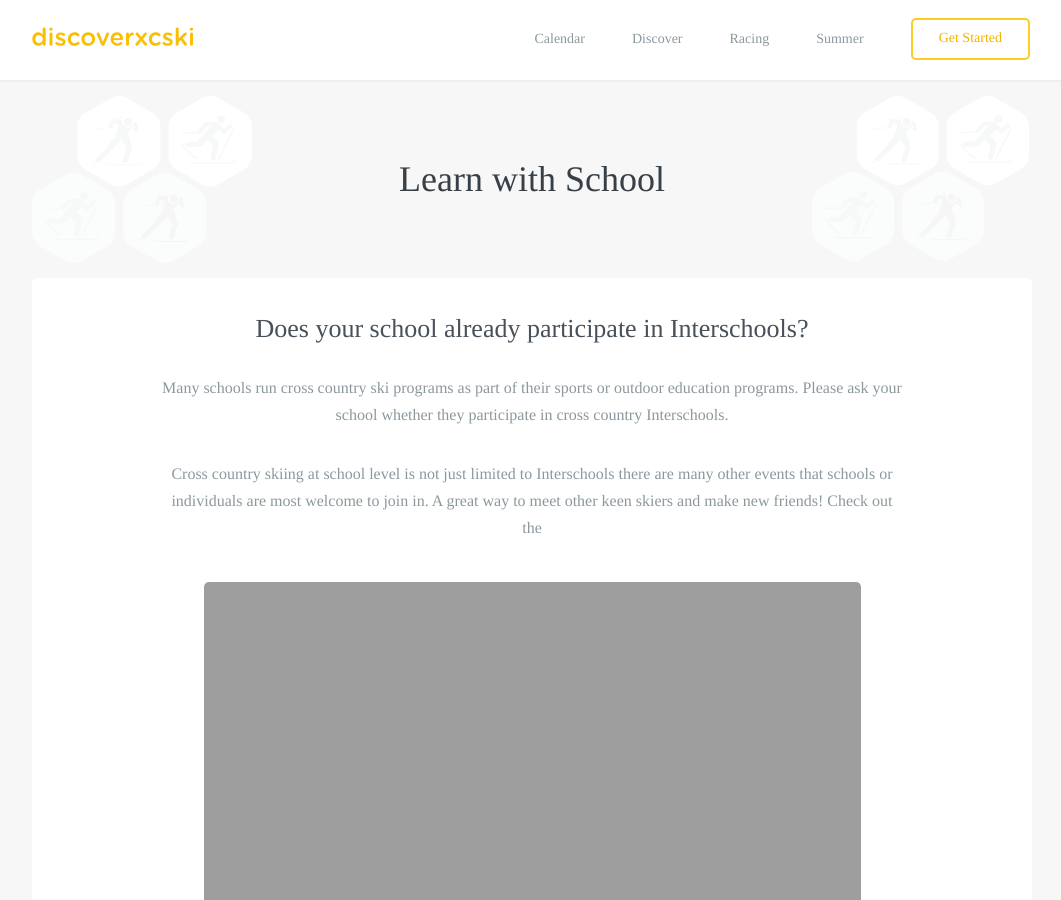
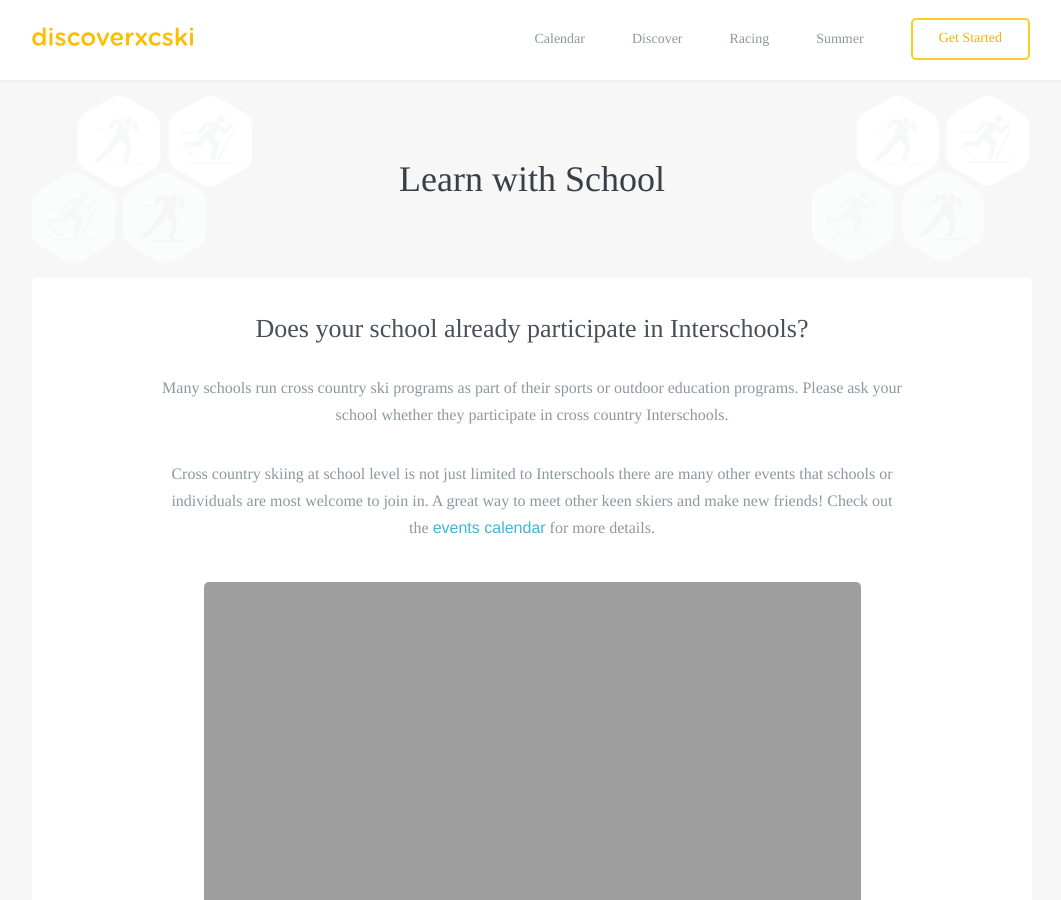
Before and after one commit to robcatto/robcatto.github.io, a Jekyll site: the page built from get-started/learn-with-school/index.html, in a window 1280 px wide and 900 px high. Shown: the whole window, without its empty margins (108-1169 px from the left). Built offline with Jekyll 4.4.1, drawn with Linux system fonts in a browser that asks for light colours; some web fonts are replaced; Markdown is read by kramdown in place of the engine named in the settings; part of the change alters nothing that is shown.

Commit message:
Update index.html

```diff
--- a/get-started/learn-with-school/index.html
+++ b/get-started/learn-with-school/index.html
@@ -35,7 +35,7 @@ layout: default
                 <h3>Does your school already participate in Interschools?</h3>
                 <p>Many schools run cross country ski programs as part of their sports or outdoor education programs.  Please ask your school whether they
 participate in cross country Interschools.
-                <p>Cross country skiing at school level is not just limited to Interschools there are many other events that schools or individuals are most welcome to join in.  A great way to meet other keen skiers and make new friends!  Check out the <a href="/events/>events calendar</a> for more details.
+                <p>Cross country skiing at school level is not just limited to Interschools there are many other events that schools or individuals are most welcome to join in.  A great way to meet other keen skiers and make new friends!  Check out the <a href="/events/">events calendar</a> for more details.
                 </p>
                 <div class="one">
                 <div class="onelarge centered" style="
```
